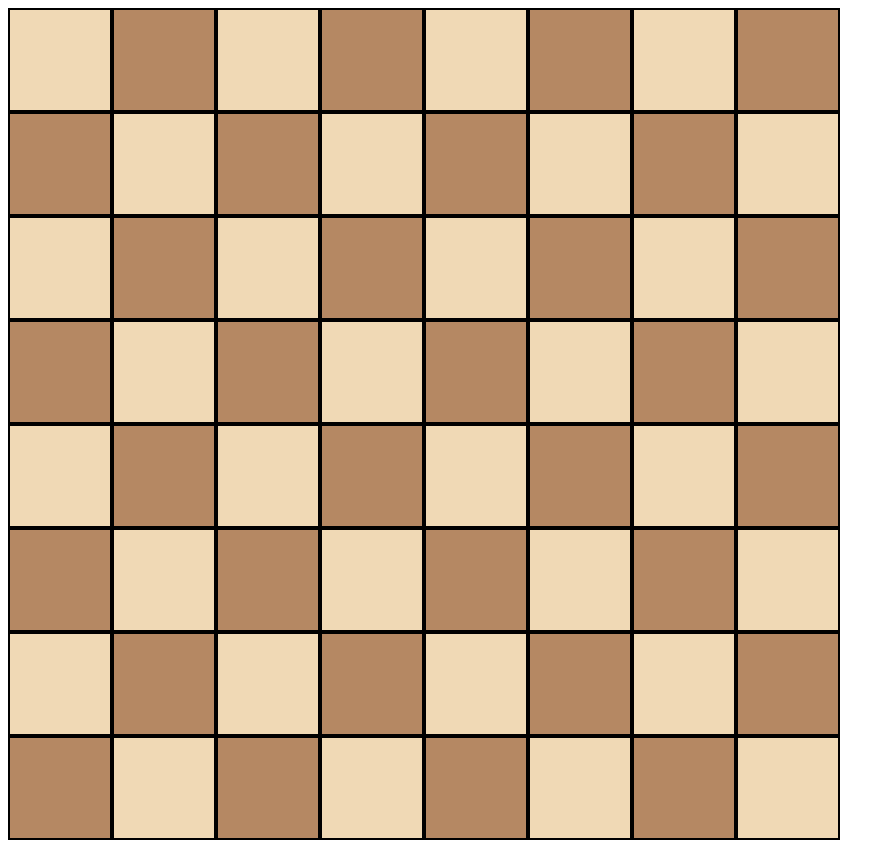
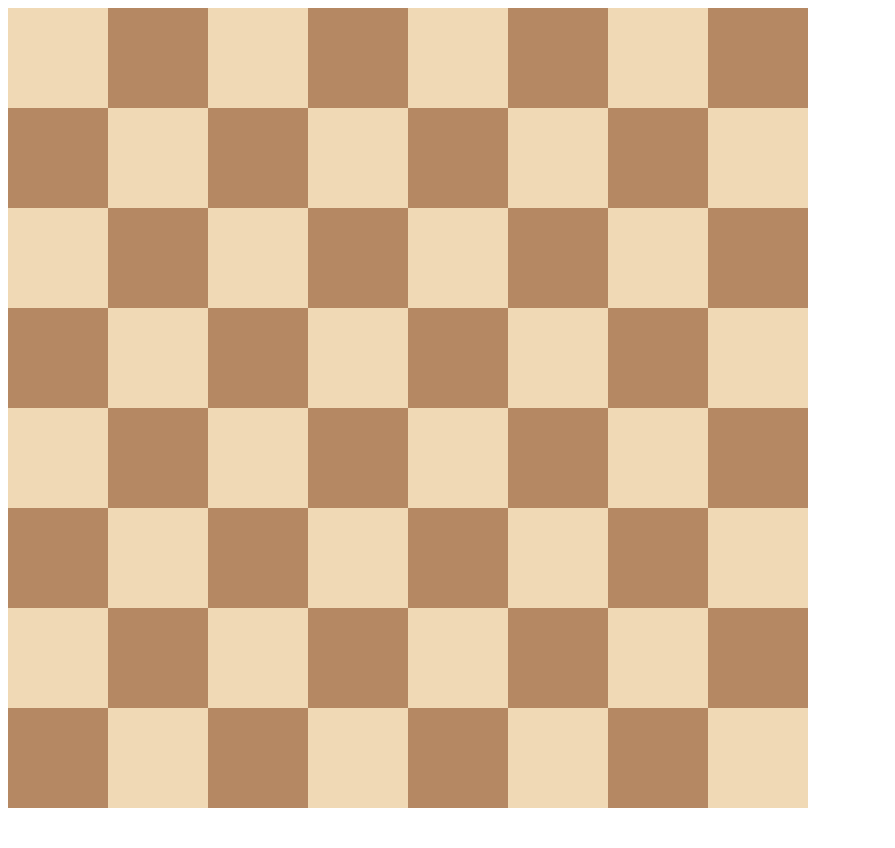
Before and after one commit to karsha19/css-projects, a plain HTML site: page chessboard/index.html in a window 1280 px wide. Shown: the whole page, without its empty margins (0-895 px from the left). After the commit the page ends 816 px from the top, so only its background shows below. Drawn offline with Linux system fonts and the light colour scheme.

Commit message:
cleaner code

```diff
--- a/chessboard/style.css
+++ b/chessboard/style.css
@@ -1,7 +1,7 @@
 .container {
   display: grid;
-  grid-template-columns: 1fr 1fr 1fr 1fr 1fr 1fr 1fr 1fr;
-  grid-template-rows: 1fr 1fr 1fr 1fr 1fr 1fr 1fr 1fr;
+  grid-template-columns: repeat(8, 1fr);
+  grid-template-rows: repeat(8, 1fr);
   width: 800px;
 }
 
@@ -9,12 +9,10 @@
   height: 100px;
   width: 100px;
   background-color: #f0d9b5;
-  border: 2px solid black;
 }
 
 .black {
   height: 100px;
   width: 100px;
   background-color: #b58863;
-  border: 2px solid black;
 }
```
